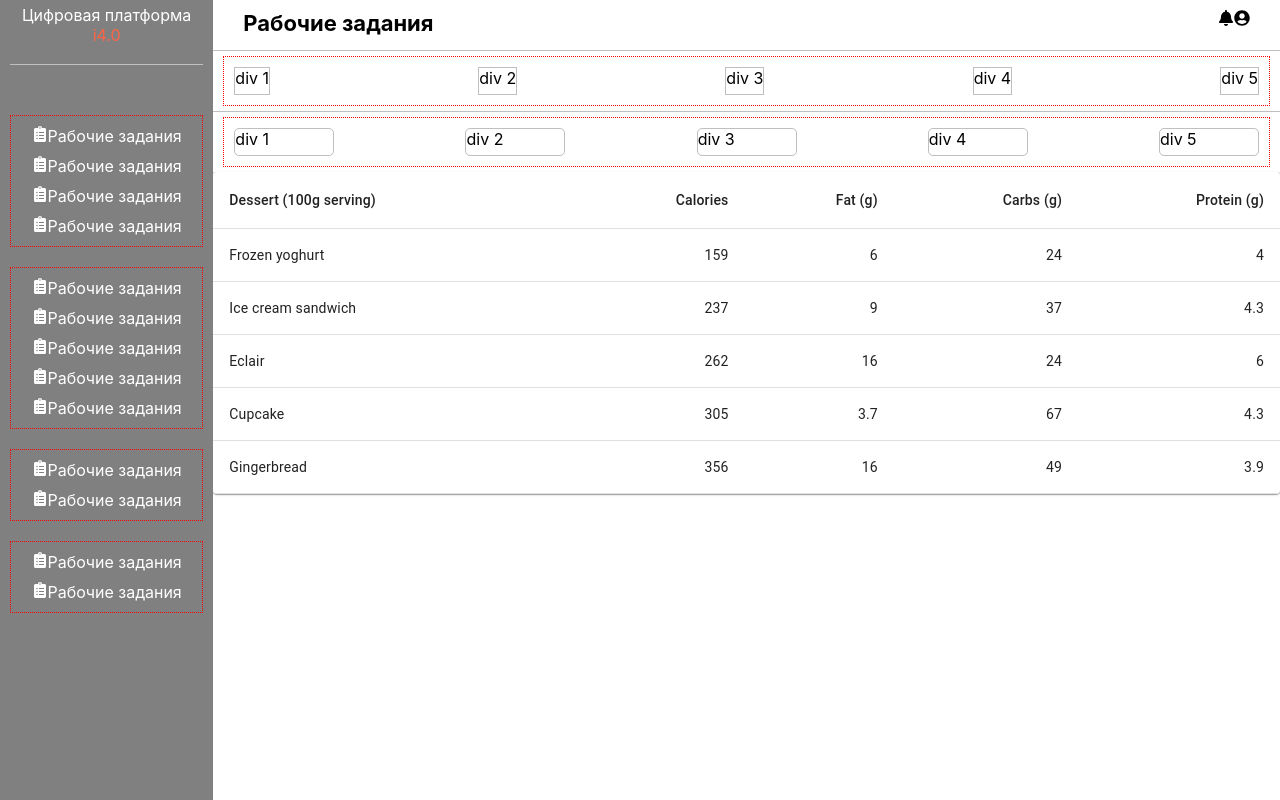
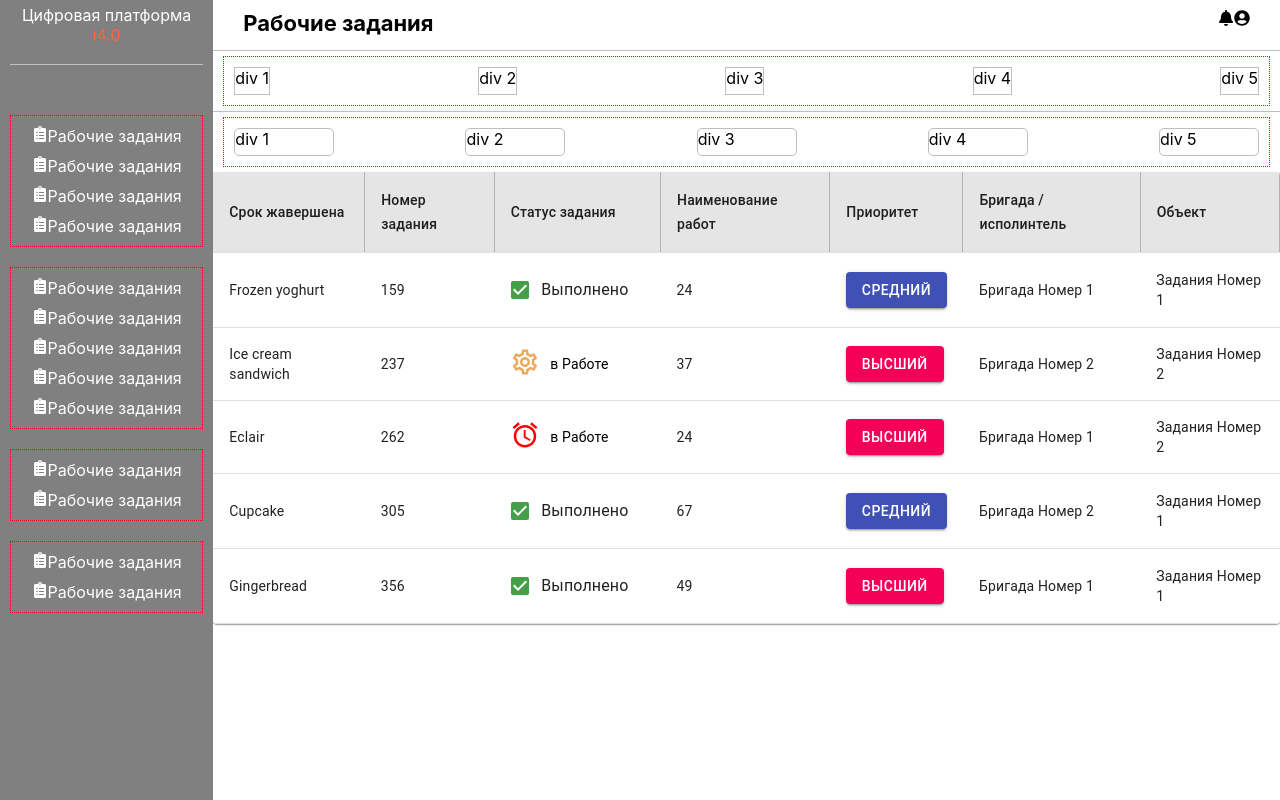
Before and after one commit to harut0111/working-assignment, a React (Create React App) app: page / in a window 1280 px wide. Built offline with nearby package versions, Linux system fonts and the light colour scheme.

Commit message:
added table main content

```diff
--- a/package.json
+++ b/package.json
@@ -4,7 +4,9 @@
   "private": true,
   "dependencies": {
     "@material-ui/core": "^4.6.1",
+    "@material-ui/icons": "^4.5.1",
     "node-sass": "^4.13.0",
+    "prop-types": "^15.7.2",
     "react": "^16.12.0",
     "react-dom": "^16.12.0",
     "react-icons": "^3.8.0",
--- a/src/Components/Main/Table.js
+++ /dev/null
@@ -1,63 +0,0 @@
-import React from 'react';
-import { makeStyles } from '@material-ui/core/styles';
-import Table from '@material-ui/core/Table';
-import TableBody from '@material-ui/core/TableBody';
-import TableCell from '@material-ui/core/TableCell';
-import TableHead from '@material-ui/core/TableHead';
-import TableRow from '@material-ui/core/TableRow';
-import Paper from '@material-ui/core/Paper';
-
-const useStyles = makeStyles({
-  root: {
-    width: '100%',
-    overflowX: 'auto',
-  },
-  table: {
-    minWidth: 650,
-  },
-});
-
-function createData(name, calories, fat, carbs, protein) {
-  return { name, calories, fat, carbs, protein };
-}
-
-const rows = [
-  createData('Frozen yoghurt', 159, 6.0, 24, 4.0),
-  createData('Ice cream sandwich', 237, 9.0, 37, 4.3),
-  createData('Eclair', 262, 16.0, 24, 6.0),
-  createData('Cupcake', 305, 3.7, 67, 4.3),
-  createData('Gingerbread', 356, 16.0, 49, 3.9),
-];
-
-export default function SimpleTable() {
-  const classes = useStyles();
-
-  return (
-    <Paper className={classes.root}>
-      <Table className={classes.table} aria-label="simple table">
-        <TableHead>
-          <TableRow>
-            <TableCell>Dessert (100g serving)</TableCell>
-            <TableCell align="right">Calories</TableCell>
-            <TableCell align="right">Fat&nbsp;(g)</TableCell>
-            <TableCell align="right">Carbs&nbsp;(g)</TableCell>
-            <TableCell align="right">Protein&nbsp;(g)</TableCell>
-          </TableRow>
-        </TableHead>
-        <TableBody>
-          {rows.map(row => (
-            <TableRow key={row.name}>
-              <TableCell component="th" scope="row">
-                {row.name}
-              </TableCell>
-              <TableCell align="right">{row.calories}</TableCell>
-              <TableCell align="right">{row.fat}</TableCell>
-              <TableCell align="right">{row.carbs}</TableCell>
-              <TableCell align="right">{row.protein}</TableCell>
-            </TableRow>
-          ))}
-        </TableBody>
-      </Table>
-    </Paper>
-  );
-}
--- /dev/null
+++ b/src/Components/Main/_Table.jsx
@@ -0,0 +1,74 @@
+import React from 'react';
+import { makeStyles } from '@material-ui/core/styles';
+import Table from '@material-ui/core/Table';
+import TableBody from '@material-ui/core/TableBody';
+import TableCell from '@material-ui/core/TableCell';
+import TableHead from '@material-ui/core/TableHead';
+import TableRow from '@material-ui/core/TableRow';
+import Paper from '@material-ui/core/Paper';
+import GreenCheckbox from '../../Core/GreenCheckbox'
+import SettingsOutlinedIcon from '@material-ui/icons/SettingsOutlined';
+import AlarmIcon from '@material-ui/icons/Alarm';
+// import Button from '@material-ui/core/Button';
+
+import Icon from '../../Core/Icon';
+import CustomButton from '../../Core/Button';
+
+const useStyles = makeStyles({
+  root: {
+    width: '100%',
+    overflowX: 'auto',
+  },
+  table: {
+    minWidth: 650,
+  },
+});
+
+function createData(name, calories, fat, carbs, protein, teamNumber, taskNumber) {
+  return { name, calories, fat, carbs, protein, teamNumber, taskNumber };
+}
+//<span style={{color: 'rgb(234, 170, 96)', marginRight: '10px'}} SettingsOutlinedIcon
+const rows = [
+  createData('Frozen yoghurt', 159, <GreenCheckbox label='Выполнено' />, 24, <CustomButton color={"primary"} >Средний</CustomButton>, "Бригада Номер 1", "Задания Номер 1"),
+  createData('Ice cream sandwich', 237, <Icon color="rgb(234, 170, 96)" text='в Работе' size='30px'>{SettingsOutlinedIcon}</Icon>, 37, <CustomButton color={"secondary"} >Высший</CustomButton>, 'Бригада Номер 2', "Задания Номер 2"),
+  createData('Eclair', 262, <Icon color="red" text='в Работе' size="30px">{AlarmIcon}</Icon>, 24, <CustomButton color={"secondary"} >Высший</CustomButton>, "Бригада Номер 1", "Задания Номер 2"),
+  createData('Cupcake', 305, <GreenCheckbox label='Выполнено' />, 67, <CustomButton color={"primary"} >Средний</CustomButton>, "Бригада Номер 2", "Задания Номер 1"),
+  createData('Gingerbread', 356, <GreenCheckbox label='Выполнено' />, 49, <CustomButton color={"secondary"} >Высший</CustomButton>, "Бригада Номер 1", "Задания Номер 1"),
+];
+
+export default function SimpleTable() {
+  const classes = useStyles();
+
+  return (
+    <Paper className={classes.root}>
+      <Table className={classes.table} aria-label="simple table">
+        <TableHead>
+          <TableRow>
+            <TableCell>Срок жавершена</TableCell>
+            <TableCell align="left">Номер задания</TableCell>
+            <TableCell align="left">Статус задания</TableCell>
+            <TableCell align="left">Наименование работ</TableCell>
+            <TableCell align="left">Приоритет</TableCell>
+            <TableCell align="left">Бригада / исполинтель</TableCell>
+            <TableCell align="left">Объект</TableCell>
+          </TableRow>
+        </TableHead>
+        <TableBody>
+          {rows.map(row => (
+            <TableRow key={row.name}>
+              <TableCell component="th" scope="row">
+                {row.name}
+              </TableCell>
+              <TableCell align="left">{row.calories}</TableCell>
+              <TableCell align="left">{row.fat}</TableCell>
+              <TableCell align="left">{row.carbs}</TableCell>
+              <TableCell align="left">{row.protein}</TableCell>
+              <TableCell align="left">{row.teamNumber}</TableCell>
+              <TableCell align="left">{row.taskNumber}</TableCell>
+            </TableRow>
+          ))}
+        </TableBody>
+      </Table>
+    </Paper>
+  );
+}
--- a/src/Components/Main/index.jsx
+++ b/src/Components/Main/index.jsx
@@ -1,6 +1,6 @@
 import React from 'react';
 import { FaBell, FaUserCircle } from 'react-icons/fa';
-import WorkDataTable from './Table';
+import WorkDataTable from './_Table';
 
 const index = () => {
     return (
@@ -46,6 +46,9 @@ const index = () => {
                         <WorkDataTable />
                     </div>
                 </div>
+                <div className='temp'>
+                </div>
+                {/* end */}
             </div>
         </div>
     )
--- /dev/null
+++ b/src/Core/Button/index.jsx
@@ -0,0 +1,29 @@
+import React from 'react'
+import PropTypes from 'prop-types';
+import Button from '@material-ui/core/Button';
+
+const ButtonWrapper = props => {
+
+
+    const { color, children } = props
+
+    return (
+        <div>
+            <Button variant="contained" color={color}>
+                {children}
+            </Button>
+        </div>
+    )
+}
+
+ButtonWrapper.propTypes = {
+    optionalObjectWithStrictShape: PropTypes.exact ({
+        children: PropTypes.object,
+        color: PropTypes.string,
+        value: PropTypes.value,
+
+    })
+};
+
+
+export default ButtonWrapper;
--- /dev/null
+++ b/src/Core/GreenCheckbox/index.jsx
@@ -0,0 +1,36 @@
+import React from 'react';
+import { withStyles } from '@material-ui/core/styles';
+import { green } from '@material-ui/core/colors';
+import FormGroup from '@material-ui/core/FormGroup';
+import FormControlLabel from '@material-ui/core/FormControlLabel';
+import Checkbox from '@material-ui/core/Checkbox';
+
+const CustomCheckbox = withStyles({
+  root: {
+    color: green[400],
+    '&$checked': {
+      color: green[600],
+    },
+  },
+  checked: {},
+})(props => <Checkbox color="default" {...props} />);
+
+export default function CheckboxLabels(props) {
+
+  const [checked, setChecked] = React.useState(true)
+
+  return (
+    <FormGroup row>
+        <FormControlLabel
+            control={
+            <CustomCheckbox
+                checked={checked}
+                onChange={event => setChecked(event.target.checked)}
+                value="checkedG"
+            />
+            }
+            label={props.label}
+        />
+    </FormGroup>
+  );
+}
--- /dev/null
+++ b/src/Core/Icon/index.jsx
@@ -0,0 +1,41 @@
+
+import React from 'react'
+import PropTypes from 'prop-types'
+
+const Icon = props => {
+
+    const {color, text, className, size} = props;
+
+    const containerStyle = {
+        display: 'flex',
+        alignItems: 'center',
+        color: color,
+    }
+
+    const iconStyle = {
+        color: color,
+        fontSize: size,
+    }
+
+    const spanStyle = {
+        marginLeft: '10px',
+        color: '#000'
+    }
+
+
+    return (
+        <div className={className} style={containerStyle}>
+            <div ><props.children style={iconStyle}/></div>
+            <span style={spanStyle}>{text}</span>
+        </div>
+    )
+}
+
+Icon.propTypes = {
+    color: PropTypes.string,
+    text: PropTypes.string,
+    size: PropTypes.string,
+    children: PropTypes.object
+}
+
+export default Icon;
--- a/src/Style/main.scss
+++ b/src/Style/main.scss
@@ -61,5 +61,16 @@
 
     &-table {
         background-color: rgba(228, 228, 228, 0.897);
+
+        .MuiTableHead-root {
+            background: rgb(229, 229, 229);
+            .MuiTableCell-head {
+                border-right: $GRAY_BORDER;
+            }
+
+            span {
+                display: flex;
+            }
+        }
     }
 }
```
Also changed, not shown: src/Components/Main/_Icon.jsx (added, +41 -0 lines), 1 other file (tests, documents, lock files or other folders).
